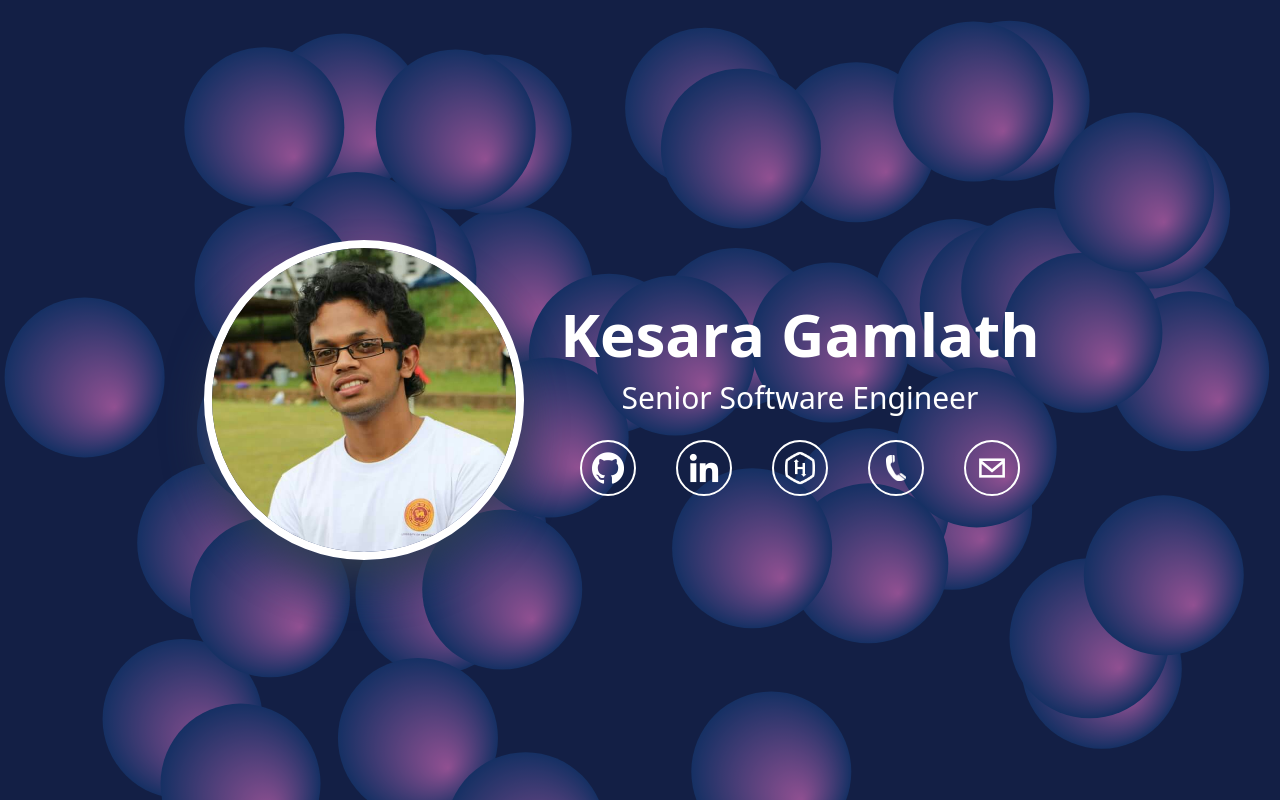
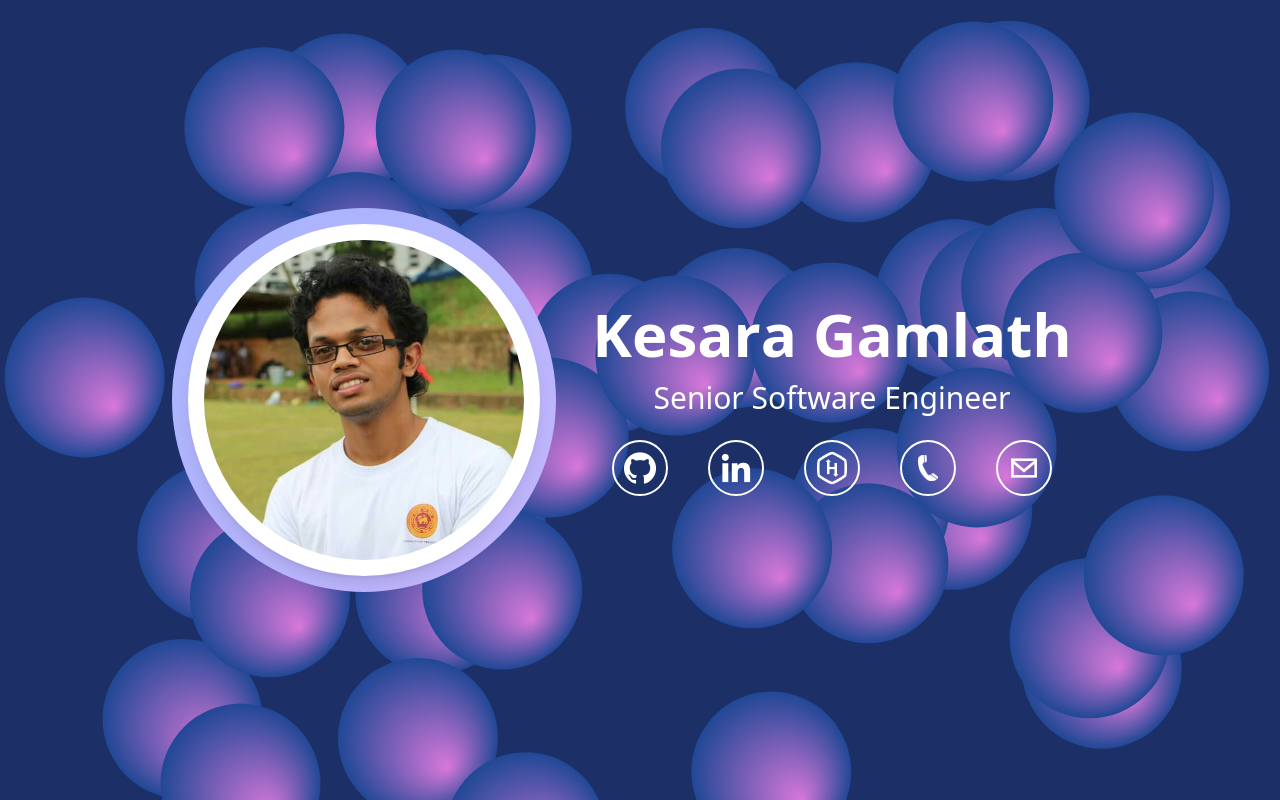
Before and after one commit to 66kesara99/66kesara99.github.io, a Gatsby site: page / in a window 1280 px wide. Built offline with nearby package versions, Linux system fonts and the light colour scheme; Gatsby itself is replaced by a stand-in of ours.

Commit message:
Tilting profile

```diff
--- a/gatsby-config.ts
+++ b/gatsby-config.ts
@@ -16,7 +16,7 @@ const config: GatsbyConfig = {
     {
       resolve: "gatsby-plugin-manifest",
       options: {
-        icon: "src/images/icon.png",
+        icon: "src/images/profile.jpg",
       },
     },
     "gatsby-plugin-sharp",
--- a/package.json
+++ b/package.json
@@ -17,6 +17,7 @@
     "typecheck": "tsc --noEmit"
   },
   "dependencies": {
+    "framer-motion": "^10.16.16",
     "gatsby": "^4.18.0",
     "gatsby-plugin-image": "^2.18.0",
     "gatsby-plugin-manifest": "^4.18.0",
--- a/src/components/background.tsx
+++ b/src/components/background.tsx
@@ -168,5 +168,5 @@ export const Background = () => {
     });
   };
 
-  return <canvas ref={ref} onClick={onClick} />;
+  return <canvas ref={ref} onMouseMove={onClick} />;
 };
--- a/src/components/content.tsx
+++ b/src/components/content.tsx
@@ -1,16 +1,15 @@
 import { StaticImage } from "gatsby-plugin-image";
 import React from "react";
+import TiltingProfile from "./tilting-profile";
 
 export const Content = () => {
   return (
     <div className="absolute top-0 left-0 h-screen pointer-events-none">
-      <div className="flex h-screen w-screen bg-black bg-opacity-40">
+      <div className="flex h-screen w-screen bg-black bg-opacity-10">
         <div className="flex flex-wrap justify-center m-auto">
-          <StaticImage
-            className="rounded-full border-8 border-white w-60 xl:w-80 shadow-2xl shadow-gray-700"
-            src="../images/profile.jpg"
-            alt="Profile image"
-          />
+          <div className="pointer-events-auto">
+            <TiltingProfile />
+          </div>
           <div className="my-auto mx-9 pointer-events-auto">
             <div className="text-4xl lg:text-5xl xl:text-6xl mt-6 sm:mt-0 font-bold text-white flex justify-center">
               <h1 className="animate-[fall_1s_ease-out_normal]">K</h1>
--- /dev/null
+++ b/src/components/tilting-profile.tsx
@@ -0,0 +1,72 @@
+import { motion, useMotionValue, useSpring, useTransform } from "framer-motion";
+import { StaticImage } from "gatsby-plugin-image";
+import React from "react";
+
+const TiltingProfile = () => {
+  const x = useMotionValue(0);
+  const y = useMotionValue(0);
+
+  const mouseXSpring = useSpring(x);
+  const mouseYSpring = useSpring(y);
+
+  const rotateX = useTransform(
+    mouseYSpring,
+    [-0.5, 0.5],
+    ["17.5deg", "-17.5deg"]
+  );
+  const rotateY = useTransform(
+    mouseXSpring,
+    [-0.5, 0.5],
+    ["-17.5deg", "17.5deg"]
+  );
+
+  const handleMouseMove = (e: any) => {
+    const rect = e.target.getBoundingClientRect();
+
+    const width = rect.width;
+    const height = rect.height;
+
+    const mouseX = e.clientX - rect.left;
+    const mouseY = e.clientY - rect.top;
+
+    const xPct = mouseX / width - 0.5;
+    const yPct = mouseY / height - 0.5;
+
+    x.set(xPct);
+    y.set(yPct);
+  };
+
+  const handleMouseLeave = () => {
+    x.set(0);
+    y.set(0);
+  };
+
+  return (
+    <motion.div
+      onMouseMove={handleMouseMove}
+      onMouseLeave={handleMouseLeave}
+      style={{
+        rotateY,
+        rotateX,
+        transformStyle: "preserve-3d",
+      }}
+      className="relative h-72 w-72 xl:h-96 xl:w-96 rounded-full bg-gradient-to-br from-indigo-300 to-violet-300"
+    >
+      <div
+        style={{
+          transform: "translateZ(75px)",
+          transformStyle: "preserve-3d",
+        }}
+        className="absolute inset-4 grid place-content-center rounded-full bg-white shadow-lg"
+      >
+        <StaticImage
+          className="rounded-full w-60 xl:w-80"
+          src="../images/profile.jpg"
+          alt="Profile image"
+        />
+      </div>
+    </motion.div>
+  );
+};
+
+export default TiltingProfile;
```
Also changed, not shown: 1 other file.
